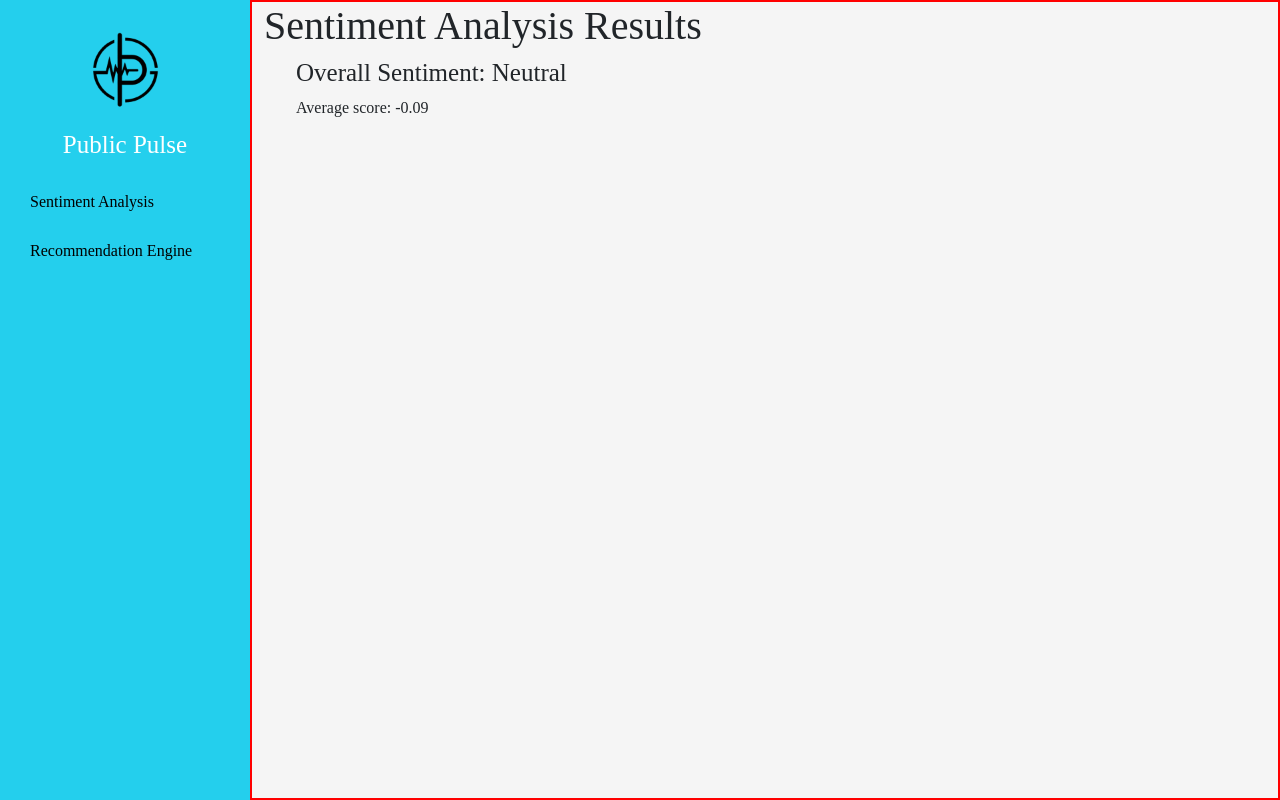
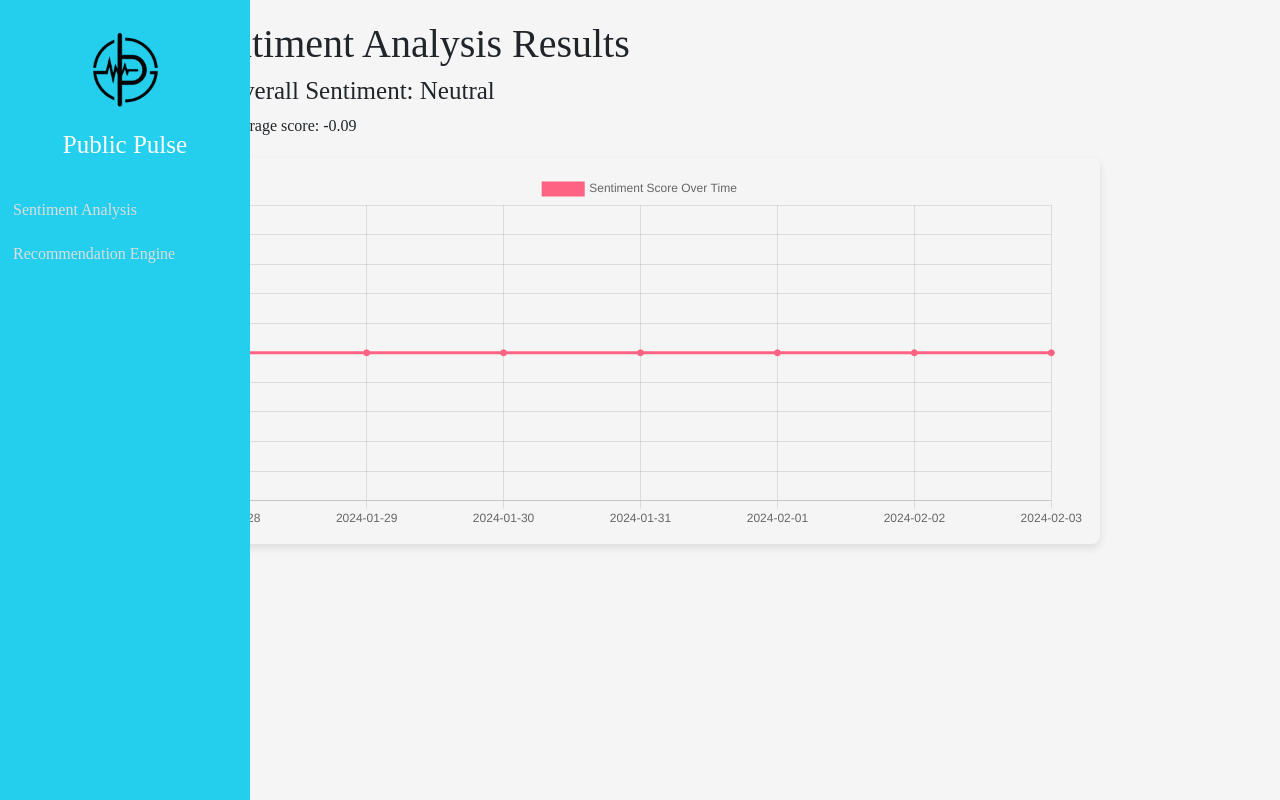
Before and after one commit to WambiruL/public-pulsev2, a Django app: page /chatbot/overall_sentiment_score in a window 1280 px wide. Run offline with Django 5.2, Linux system fonts and the light colour scheme; data comes from the database, SQL or seed files in the repository; both versions use the stored data as it was after the commit; some libraries are stand-ins or nearby versions; some web fonts are replaced.

Commit message:
Create sentiment analysis chart

```diff
--- a/chatbot/models.py
+++ b/chatbot/models.py
@@ -10,7 +10,7 @@
     sentiment_score = models.FloatField(null=True, blank=True)
 
     def __str__(self):
-        return f'{self.user.username}:{self.message}'
+        return f'{self.user.username}:{self.message}:{self.sentiment_score}:{self.created_at}'
 
     def sentiment_status(self):
         if self.sentiment_score is not None:
@@ -21,3 +21,11 @@
             else:
                 return "Neutral"
         return "Unknown"
+
+# class Sentiment(models.Model):
+#     chat = models.ForeignKey(Chat, related_name='sentiments', on_delete=models.CASCADE, null=True)
+#     score=models.FloatField()
+#     created_at=models.DateTimeField(auto_now_add=True)
+
+#     def __str__(self):
+#         return f'{self.chat.user.username} at {self.created_at}:{self.score}'
--- a/chatbot/urls.py
+++ b/chatbot/urls.py
@@ -7,5 +7,6 @@
     path('register', views.register, name='register'),
     path('logout', views.logout, name='logout'),
     # path('sentiments', views.view_sentiments, name='view_sentiments' ),
-    path('overall_sentiment_score', views.overall_sentiment_score, name='overall_sentiment_score' )
+    path('overall_sentiment_score', views.overall_sentiment_score, name='overall_sentiment_score' ),
+    path('overall_sentiment_score', views.sentiment_over_time, name='sentiment_over_time' )
 ]
--- a/chatbot/views.py
+++ b/chatbot/views.py
@@ -2,6 +2,7 @@
 from django.contrib import auth
 from django.contrib.auth.models import User
 import os
+import json
 from .models import Chat
 from django.utils import timezone
 from django.http import JsonResponse
@@ -9,13 +10,16 @@
 import openai
 from openai import OpenAI
 from django.views.decorators.csrf import csrf_exempt
-
-
+from django.db.models import Avg
+from django.utils.timezone import datetime, timedelta
+from django.db.models.functions import TruncDay
 
 # Create your views here.
 from django.conf import settings
 
-openai_api_key='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'
+from . import models
+
+openai_api_key='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'
 openai.api_key=openai_api_key
 #     if not openai.api_key:
 #     raise ValueError("No OpenAI API key found")
@@ -128,3 +132,29 @@
         'average_score':average_score if count > 0 else None,
     }
     return render(request, 'overallsentiments.html', context)
+
+def sentiment_over_time(request):
+    end_date=datetime.now()
+    start_date=end_date-timedelta(days=7)
+
+    data=(Chat.objects.filter(created_at__range=(start_date, end_date))
+          .annotate(date=TruncDay('created_at'))
+          .values('date')
+          .annotate(average_score=Avg('sentiment_score'))
+          .order_by('date'))
+
+    if not data:
+       dates = [(start_date + timedelta(days=i)).strftime('%Y-%m-%d') for i in range(8)]
+       scores = [0 for _ in range(8)]
+
+    else:
+        dates = [item['date'].strftime('%Y-%m-%d') for item in data]
+        scores = [item['average_score'] for item in data]
+
+    context={
+        'dates':json.dumps(dates),
+        'scores':json.dumps(scores),
+    }
+    print(dates)
+    print(scores)
+    return JsonResponse(request, 'overallsentiments.html', context)
--- a/static/admin.css
+++ b/static/admin.css
@@ -3,64 +3,106 @@
     box-sizing: border-box;
 }
 
-.admin-side {
+/* Sidebar Styles */
+.admin-side.sidebar {
+    width: 250px;
+    position: fixed;
+    left: 0;
+    top: 0;
+    height: 100%;
     background-color: #24CFED;
-    color: #fff;
-    padding: 20px;
-    width: 250px;
-    height: 100vh;
-    /* box-shadow: 2px 0 5px rgba(0,0,0,0.5); */
+    /* background-color: #0b1516; */
+    color: black;
+    overflow: auto;
 }
 
-.admin-side .logo-container {
+.logo-container {
     text-align: center;
-    margin-bottom: 20px;
+    padding: 20px;
 }
 
-.admin-side .logo {
-    width: 100px; /* Adjust based on your logo's size */
+.logo-container img {
+    max-width: 100%;
     height: auto;
 }
 
-.admin-side h2 {
-    margin-top: 10px; /* Add space between logo and app name */
+.logo-container h2 {
+    margin-top: 10px;
+    color: #fff;
+    font-size: 10px;
 }
 
-.admin-side a {
-    color: black;
+.admin-side.sidebar a {
+    display: block;
+    color: #ddd;
+    padding: 10px;
     text-decoration: none;
-    display: block;
-    padding: 10px;
-    margin: 5px 0;
-    border-radius: 5px;
-    transition: background 0.3s ease;
+    font-size: 16px;
+    border-left: 3px solid transparent;
+    transition: 0.3s;
 }
 
-.admin-side a:hover {
-    background-color: #0b1516;
-    color: white;
-    text-decoration: none;
+.admin-side.sidebar a:hover {
+    background-color: #34495E;
+    border-left: 3px solid #0b1516;
+    color: #fff;
 }
 
-
-/* Responsive adjustments */
-@media (max-width: 768px) {
-    .admin-side {
+/* Responsive */
+@media screen and (max-width: 768px) {
+    .admin-side.sidebar {
         width: 100%;
         height: auto;
         position: relative;
     }
-    .admin-content {
-        margin-left: 0;
+    .admin-side.sidebar a {float: left;}
+    .admin-side.sidebar a:last-child {border-bottom: none;}
+}
+
+/* Clear floats after the columns */
+.row:after {
+    content: "";
+    display: table;
+    clear: both;
+}
+
+/* On screens that are less than 768px, display the sidebar as a row */
+@media screen and (max-width: 768px) {
+    .sidebar a {float: none;}
+}
+
+
+/* sentiment analysis */
+
+.sentiment-analysis {
+    max-width: 960px;
+    margin: auto;
+    padding: 20px;
+
+}
+
+.chart-container {
+    margin-top: 20px;
+    padding: 15px;
+    box-shadow: 0 4px 8px rgba(0, 0, 0, 0.1);
+    border-radius: 8px;
+}
+
+ul {
+    list-style-type: none;
+    padding: 0;
+}
+
+ul li {
+    margin-bottom: 10px;
+}
+
+@media (max-width: 768px) {
+    .sentiment-analysis {
+        padding: 10px;
+    }
+
+    .chart-container {
+        padding: 10px;
     }
 }
-
-/* sentiment analysis */
-.sentiment-analysis{
-    display: flex;
-    justify-content: space-around;
-}
-.sentiment{
-    border: 2px solid red;
-
-}
--- a/static/styles.css
+++ b/static/styles.css
@@ -11,7 +11,6 @@
 body, html{
     background-color: whitesmoke !important;
     font-family: "Inknut Antiqua" !important;
-    overflow-x: hidden;
 }
 
 /* header */
--- a/templates/admin_sidebar.html
+++ b/templates/admin_sidebar.html
@@ -1,6 +1,8 @@
 {% extends 'base.html' %}
 {% block content %}
 {% load static %}
+<link rel="stylesheet" type="text/css" href="{% static 'admin.css' %}">
+
 <div class="admin">
     <div class="admin-side sidebar">
         <div class="logo-container">
--- a/templates/base.html
+++ b/templates/base.html
@@ -5,6 +5,8 @@
     <meta name="viewport" content="width=device-width, initial-scale=1, shrink-to-fit=no">
     <title>{% block title %}Public Pulse{% endblock %}</title>
     {% load static %}
+    <script src="https://cdn.jsdelivr.net/npm/chart.js"></script>
+
     <link rel="stylesheet" type="text/css" href="{% static 'styles.css' %}">
     <link rel="stylesheet" href="https://unpkg.com/swiper/swiper-bundle.min.css" />
     <link rel="stylesheet" href="https://stackpath.bootstrapcdn.com/bootstrap/4.3.1/css/bootstrap.min.css">
--- a/templates/overallsentiments.html
+++ b/templates/overallsentiments.html
@@ -1,6 +1,8 @@
-{% extends 'base.html' %}
 {%block content%}
 {% load static %}
+<link rel="stylesheet" type="text/css" href="{% static 'admin.css' %}">
+
+<script src="https://cdn.jsdelivr.net/npm/chart.js"></script>
 
     <div class="sentiment-analysis">
         {%include 'admin_dashboard.html' %}
@@ -14,9 +16,54 @@
                 <h2>Overall Sentiment: {{overall_sentiment}}</h2>
 
                 <p>Average score: {{average_score}}</p>
+            </ul>
+        </div>
+
+        <div class="chart-container">
+
+        <canvas id="sentimentChart" width="500" height="200"></canvas>
+        </div>
+    </div>
 
 
-            </ul>
-        </div>
-    </div>
+<script>
+    document.addEventListener('DOMContentLoaded', function() {
+        const datesData = '{{ dates|safe }}';
+        const scoresData = '{{ scores|safe }}';
+
+        let dates, scores;
+        if (datesData && scoresData) {
+            dates = JSON.parse(datesData);
+            scores = JSON.parse(scoresData);
+        } else {
+            // Generate the last 7 dates and placeholder scores if no data is available
+            const endDate = new Date();
+            dates = [];
+            scores = [];
+            for (let i = 6; i >= 0; i--) {
+                const date = new Date(endDate.getTime() - (i * 24 * 60 * 60 * 1000));
+                dates.push(date.toISOString().split('T')[0]); // Format as 'YYYY-MM-DD'
+                scores.push(0); // Placeholder score
+            }
+        }
+
+        var ctx = document.getElementById('sentimentChart').getContext('2d');
+        var chart = new Chart(ctx, {
+            type: 'line',
+            data: {
+                labels: dates,
+                datasets: [{
+                    label: 'Sentiment Score Over Time',
+                    backgroundColor: 'rgb(255, 99, 132)',
+                    borderColor: 'rgb(255, 99, 132)',
+                    data: scores,
+                }]
+            },
+            options: {}
+        });
+    });
+</script>
+
+
+
 {% endblock %}
```
Also changed, not shown: chatbot/migrations/0005_sentiment.py (added), chatbot/migrations/0006_sentiment_chat_alter_sentiment_score.py (added), chatbot/migrations/0007_delete_sentiment.py (added), db.sqlite3.
